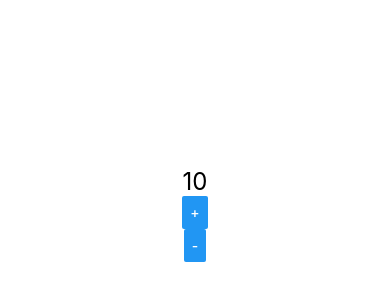
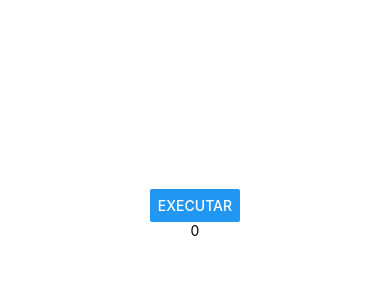
Before and after one commit to CesarAugusto-ls/Curso-ReactNative, a React Native app in the folder exercicios/: screen / in a window 390 px wide. Shown: the part 208-508 px from the top of the page. Built offline with nearby package versions, Linux system fonts and the light colour scheme.

Commit message:
exercicio tipos comunicacao

```diff
--- a/exercicios/src/App.js
+++ b/exercicios/src/App.js
@@ -7,14 +7,18 @@ import { SafeAreaView, StyleSheet } from 'react-native'
 // import Aleatorio from './components/Aleatorio'
 // import Titulo from './components/Titulo'
 // import Botao from './components/Botao'
-import Contator from './components/Contador'
+// import Contator from './components/Contador'
+// import Pai from './components/direta/Pai'
+import Pai from './components/indireta/Pai'
 
 export default function App() {
     return (
         <SafeAreaView style={style.App}>
+            <Pai />
+
+            {/* <Pai />
             <Contator inicial={10} />
-
-            {/* <Botao />
+            <Botao />
             <Titulo
                 principal={"Cadastro Produto"}
                 secundario={"Tela de cadastro do produto"}
--- /dev/null
+++ b/exercicios/src/components/direta/Filho.js
@@ -0,0 +1,15 @@
+import React from 'react';
+import { Text } from 'react-native';
+
+import Estilo from '../estilo'
+
+const Filho = (props) => {
+    return (
+        <>
+            <Text style={Estilo.txtMedium}>{props.a}</Text>
+            <Text style={Estilo.txtMedium}>{props.b}</Text>
+        </>
+    );
+}
+
+export default Filho;
--- /dev/null
+++ b/exercicios/src/components/direta/Pai.js
@@ -0,0 +1,13 @@
+import React from 'react';
+
+import Filho from './Filho'
+
+const Pai = () => {
+    const x = 10
+    const y = 20
+    return (
+        <Filho a={x} b={y} />
+    );
+}
+
+export default Pai;
--- /dev/null
+++ b/exercicios/src/components/indireta/Filho.js
@@ -0,0 +1,21 @@
+import React from 'react';
+import { Button } from 'react-native';
+
+const Filho = (props) => {
+
+    function gerarNumero(min, max) {
+        return Math.floor(Math.random() * (props.max + 1) + props.min);
+    }
+
+    return (
+        <Button
+            title="Executar"
+            onPress={function () {
+                const n = gerarNumero(props.min, props.max)
+                props.funcao(n)
+            }}
+        />
+    )
+}
+
+export default Filho;
--- /dev/null
+++ b/exercicios/src/components/indireta/Pai.js
@@ -0,0 +1,25 @@
+import React from 'react';
+import { Text } from 'react-native';
+
+import Filho from './Filho'
+
+const Pai = () => {
+
+    const [num, setNum] = React.useState(0)
+    function exibirValor(numero) {
+        setNum(numero)
+    }
+
+    return (
+        <>
+            <Filho
+                funcao={exibirValor}
+                min={1}
+                max={60}
+            />
+            <Text>{num}</Text>
+        </>
+    )
+}
+
+export default Pai;
```
